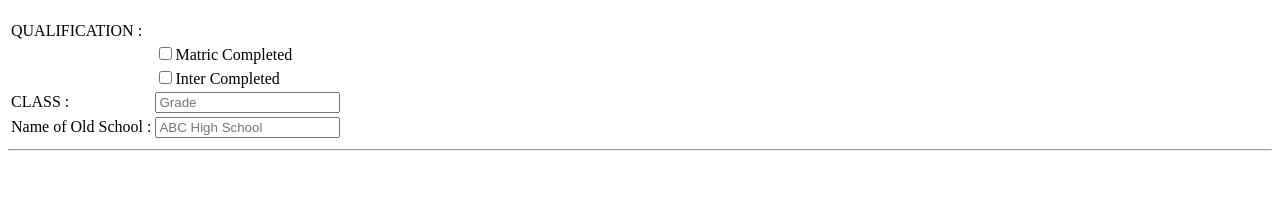
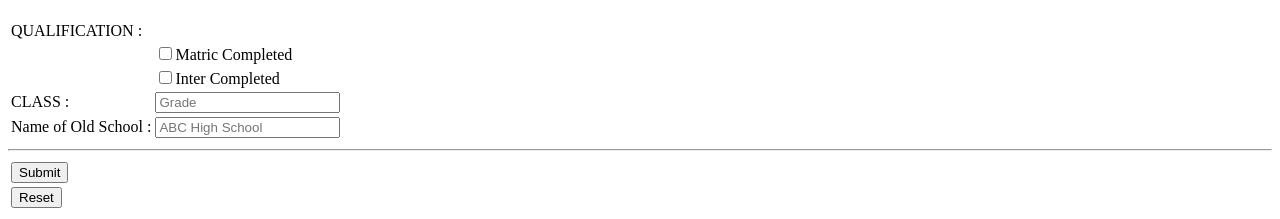
Before and after one commit to Muhammad-Hamza-Tahir/Html-Assignment, a plain HTML site: page index.html in a window 1280 px wide. Shown: the part 625-844 px from the top of the page. Before the commit the page ends 800 px from the top, so only its background shows below. Drawn offline with Linux system fonts and the light colour scheme.

Commit message:
Update index.html
submit and reset button

```diff
--- a/index.html
+++ b/index.html
@@ -126,6 +126,17 @@
              </table>
              <hr />
          </div>
+
+         <div>
+             <table>
+                 <tr>
+                     <td><button type="submit">Submit</button></td>
+                     </tr>
+                     <tr>
+                     <td><button type="reset">Reset</button></td>
+                 </tr>
+             </table>
+         </div>
          </form>
 </body>
 </html>
```
